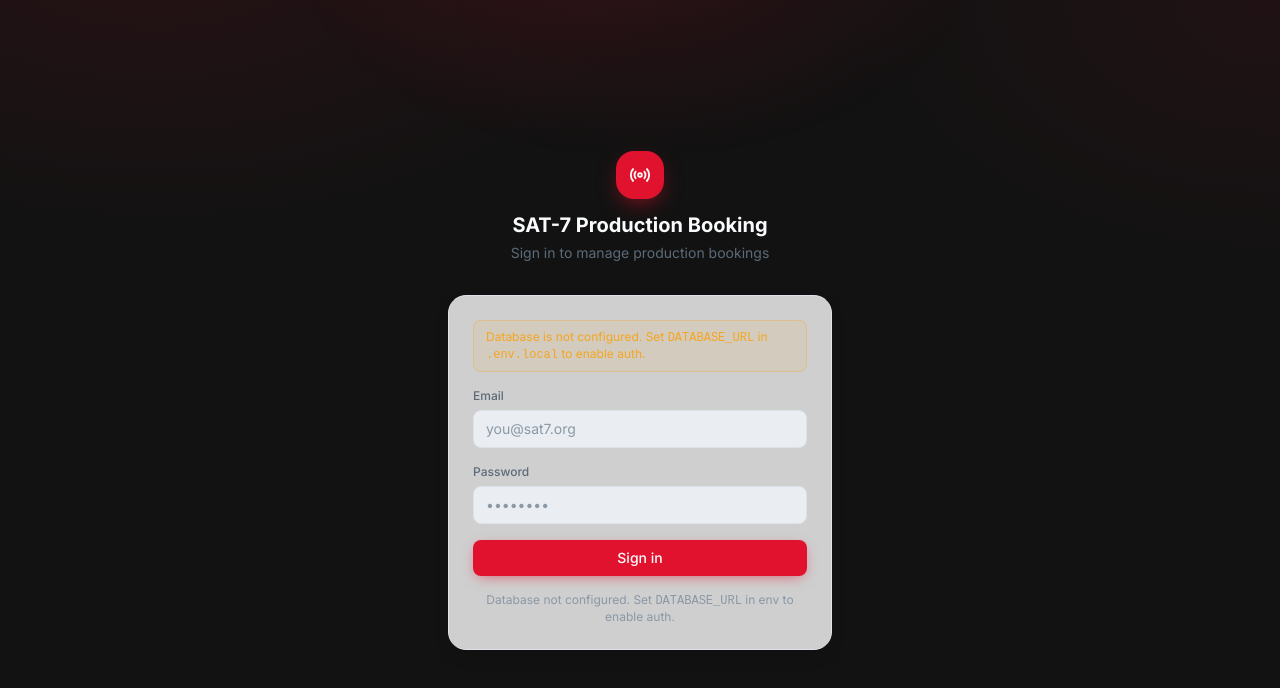
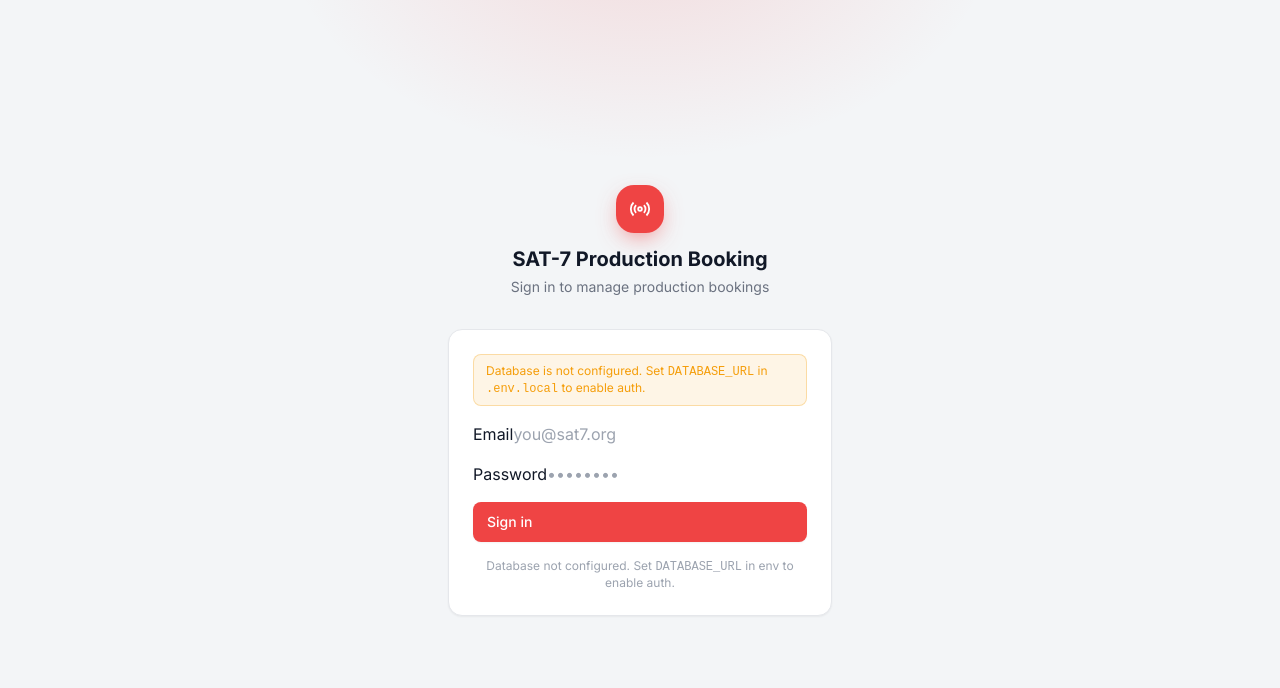
Before and after one commit to sat7leb-ux/bookingleb, a Next.js app: page /login in a window 1280 px wide. Shown: the top 688 px of the page. Built offline with nearby package versions, Linux system fonts and the light colour scheme; no server answers.

Commit message:
Use Promo Desk colors

```diff
--- a/app/globals.css
+++ b/app/globals.css
@@ -3,43 +3,23 @@
 @tailwind utilities;
 
 :root {
-  /* SAT-7 Brand Theme — Red, Black, Dark Blue */
   --bg: 243 245 247;
   --surface: 255 255 255;
   --surface-2: 234 238 242;
-  --border: 220 226 232;
-  --border-strong: 200 208 218;
-  --fg: 250 251 253;
-  --muted: 92 107 120;
-  --muted-2: 139 152 165;
-  --primary: 225 18 46;     /* SAT-7 Red #E1122E */
+  --border: 229 231 235;
+  --border-strong: 209 213 219;
+  --fg: 17 24 39;
+  --muted: 107 114 128;
+  --muted-2: 156 163 175;
+  --primary: 239 68 68;
   --primary-fg: 255 255 255;
-  --accent: 225 18 46;      /* SAT-7 Red */
-  --success: 52 211 153;
-  --warning: 245 166 35;
-  --danger: 225 18 46;      /* SAT-7 Red */
-  --info: 56 189 248;
-  --violet: 167 139 250;
+  --accent: 239 68 68;
+  --success: 16 185 129;
+  --warning: 245 158 11;
+  --danger: 239 68 68;
+  --info: 59 130 246;
+  --violet: 139 92 246;
   --font-sans: "Inter", system-ui, -apple-system, "Segoe UI", Roboto, sans-serif;
-}
-
-.light {
-  --bg: 243 245 247;
-  --surface: 255 255 255;
-  --surface-2: 234 238 242;
-  --border: 220 226 232;
-  --border-strong: 200 208 218;
-  --fg: 22 33 43;
-  --muted: 92 107 120;
-  --muted-2: 139 152 165;
-  --primary: 225 18 46;     /* SAT-7 Red */
-  --primary-fg: 255 255 255;
-  --accent: 225 18 46;      /* SAT-7 Red */
-  --success: 16 185 129;
-  --warning: 217 119 6;
-  --danger: 225 18 46;      /* SAT-7 Red */
-  --info: 2 132 199;
-  --violet: 124 58 237;
 }
 
 * {
@@ -47,19 +27,11 @@
 }
 
 html {
-  color-scheme: dark;
-}
-
-.light html {
   color-scheme: light;
 }
 
 body {
-  background: var(--bg);
-  background-image:
-    radial-gradient(900px 500px at 12% -8%, rgb(var(--primary) / 0.10), transparent 60%),
-    radial-gradient(800px 500px at 100% 0%, rgb(var(--accent) / 0.07), transparent 55%);
-  background-attachment: fixed;
+  background: rgb(var(--bg));
   color: rgb(var(--fg));
   font-family: var(--font-sans);
   -webkit-font-smoothing: antialiased;
@@ -67,9 +39,8 @@
 
 @layer base {
   ::selection {
-    background: rgb(var(--primary) / 0.35);
+    background: rgb(var(--primary) / 0.25);
   }
-  /* Visible focus */
   :focus-visible {
     outline: 2px solid rgb(var(--primary));
     outline-offset: 2px;
@@ -78,88 +49,13 @@
 }
 
 @layer components {
-  .card {
-    @apply bg-surface/80 border border-border rounded-2xl shadow-card backdrop-blur-sm;
-  }
-  .card-hover {
-    @apply transition-all duration-200 hover:border-border-strong hover:shadow-card-hover;
-  }
-  .input {
-    @apply w-full bg-surface-2 border border-border rounded-lg px-3 py-2 text-sm text-fg
-      placeholder:text-muted-2 outline-none transition-colors
-      focus:border-primary/70 focus:ring-2 focus:ring-primary/20;
-  }
-  .label {
-    @apply block text-xs font-medium text-muted mb-1.5;
-  }
-  .btn {
-    @apply inline-flex items-center justify-center gap-2 rounded-lg px-3.5 py-2 text-sm font-medium
-      transition-all duration-150 select-none disabled:opacity-50 disabled:pointer-events-none;
-  }
   .btn-primary {
-    @apply btn bg-primary text-primary-fg hover:brightness-110 active:brightness-95 shadow-[0_4px_14px_-4px_rgb(var(--primary)/0.6)];
+    @apply inline-flex items-center gap-2 rounded-lg bg-[rgb(var(--primary))] px-3.5 py-2.5 text-sm font-medium text-[rgb(var(--primary-fg))] shadow-sm hover:brightness-110 active:scale-[0.98];
   }
   .btn-ghost {
-    @apply btn bg-transparent text-fg hover:bg-surface-2 border border-border;
+    @apply inline-flex items-center gap-2 rounded-lg px-2.5 py-2 text-sm font-medium text-[rgb(var(--muted))] hover:text-[rgb(var(--fg))] hover:bg-[rgb(var(--surface-2))];
   }
-  .btn-soft {
-    @apply btn bg-surface-2 text-fg hover:bg-surface-3 border border-border;
-  }
-  .btn-danger {
-    @apply btn bg-danger/15 text-danger hover:bg-danger/25 border border-danger/30;
-  }
-  .btn-success {
-    @apply btn bg-success/15 text-success hover:bg-success/25 border border-success/30;
-  }
-  .chip {
-    @apply inline-flex items-center gap-1 rounded-full px-2.5 py-0.5 text-xs font-medium;
-  }
-  .glass {
-    @apply bg-surface/70 backdrop-blur-xl border border-border/70;
-  }
-  .skeleton {
-    @apply relative overflow-hidden bg-surface-2 rounded-md;
-  }
-  .skeleton::after {
-    content: "";
-    @apply absolute inset-0 -translate-x-full;
-    background: linear-gradient(90deg, transparent, rgb(var(--border-strong) / 0.4), transparent);
-    animation: shimmer 1.6s infinite;
+  .card {
+    @apply rounded-xl border border-[rgb(var(--border))] bg-[rgb(var(--surface))] shadow-sm;
   }
 }
-
-/* Thin scrollbars */
-::-webkit-scrollbar {
-  width: 10px;
-  height: 10px;
-}
-::-webkit-scrollbar-thumb {
-  background: rgb(var(--border-strong));
-  border-radius: 8px;
-  border: 2px solid transparent;
-  background-clip: padding-box;
-}
-::-webkit-scrollbar-track {
-  background: transparent;
-}
-
-/* Print (call sheet) */
-@media print {
-  body * {
-    visibility: hidden;
-  }
-  .print-area,
-  .print-area * {
-    visibility: visible;
-  }
-  .print-area {
-    position: absolute;
-    inset: 0;
-    width: 100%;
-    background: #fff !important;
-    color: #000 !important;
-  }
-  .no-print {
-    display: none !important;
-  }
-}
```
